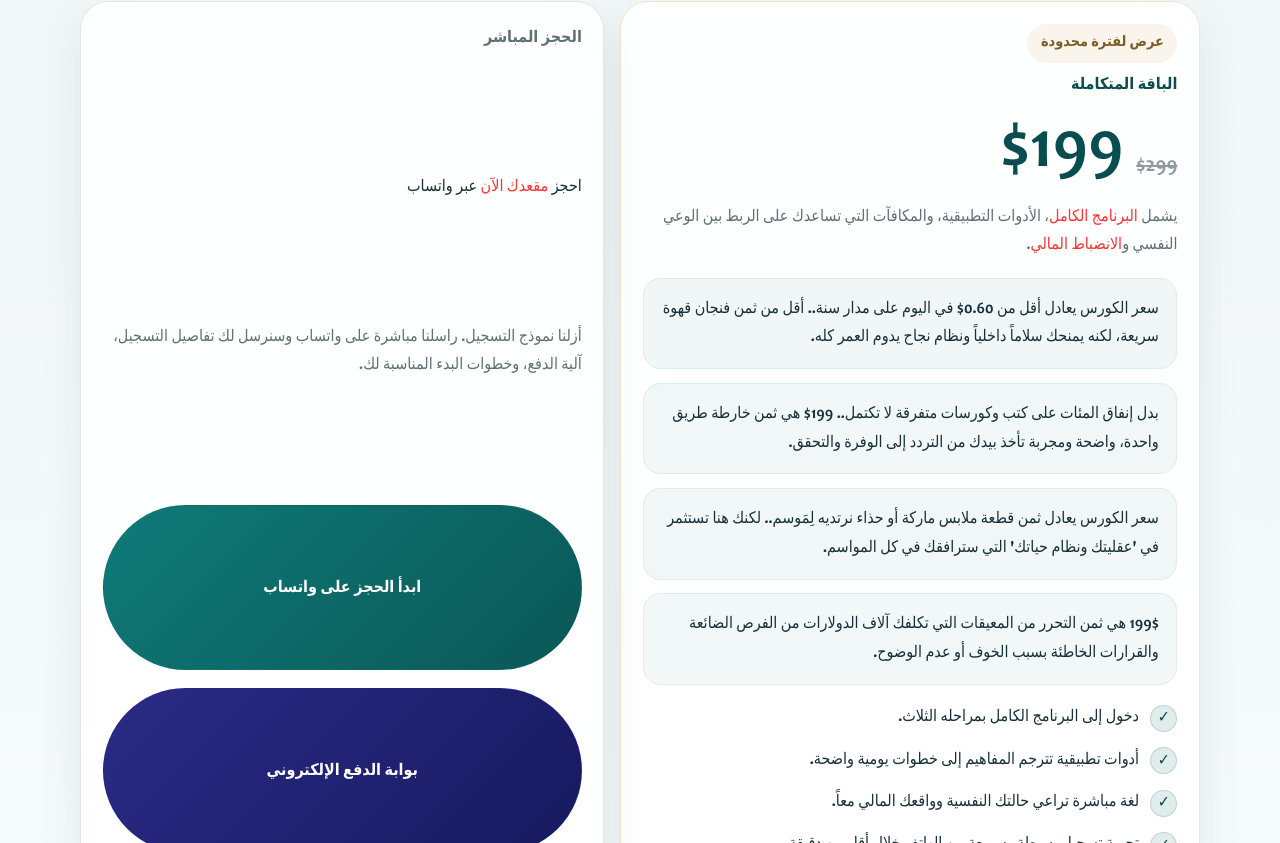
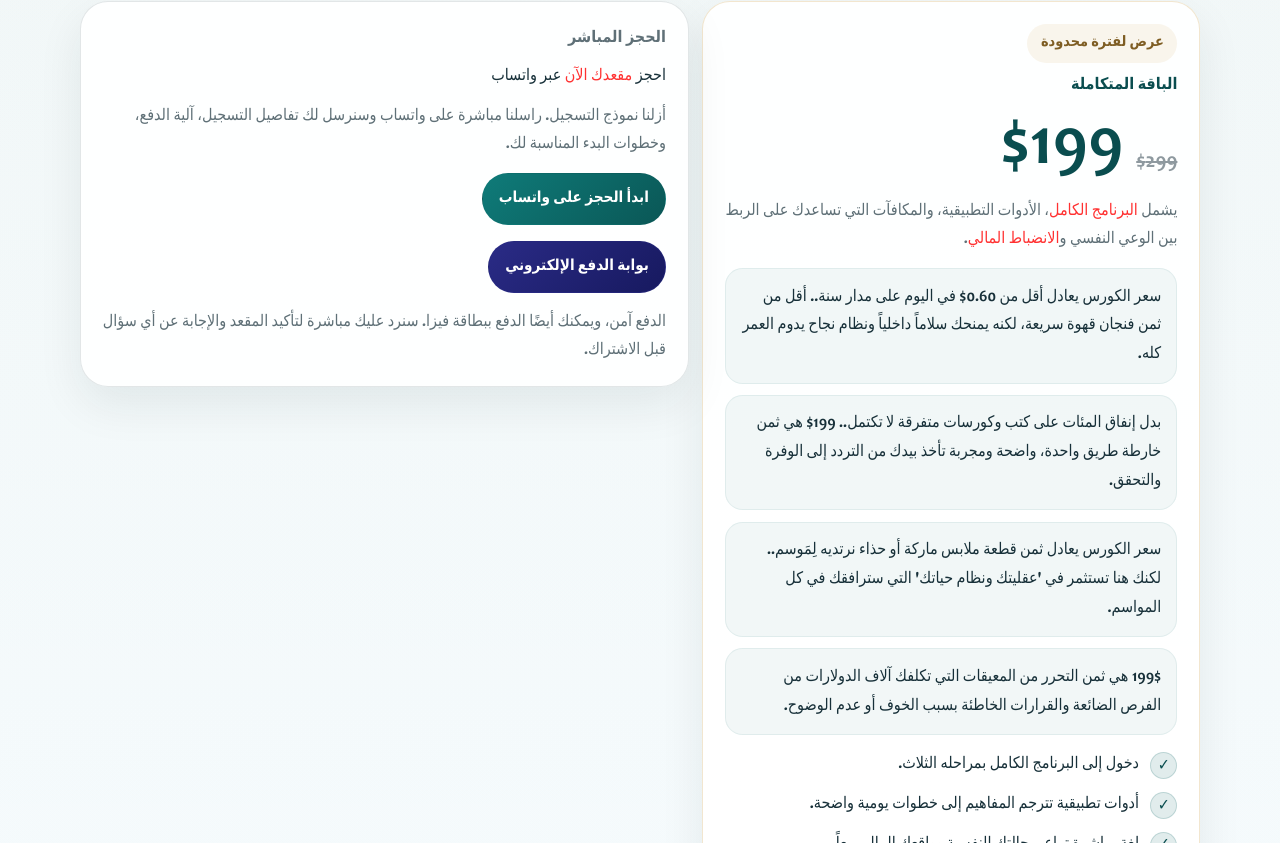
Before and after one commit to candraos/feelingblissacademy.com, a Next.js app: page / in a window 1280 px wide. Shown: the part 7237-8080 px from the top of the page. Built offline with nearby package versions, Linux system fonts and the light colour scheme; no server answers.

Commit message:
adjust pricing desktop view

```diff
--- a/src/app/globals.css
+++ b/src/app/globals.css
@@ -1130,6 +1130,34 @@ section[id] {
     grid-template-columns: minmax(0, 1.05fr) minmax(0, 0.95fr);
   }
 
+  .offer-layout {
+    grid-template-columns: minmax(0, 0.9fr) minmax(0, 1.1fr);
+    align-items: start;
+    gap: 0.85rem;
+  }
+
+  .pricing-card,
+  .register-card {
+    gap: 0.95rem;
+  }
+
+  .pricing-message-list,
+  .offer-layout .feature-list,
+  .offer-layout .card-grid {
+    gap: 0.7rem;
+  }
+
+  .pricing-message {
+    padding: 0.85rem 0.95rem;
+  }
+
+  .register-card .button {
+    justify-self: start;
+    min-height: 3rem;
+    padding: 0.75rem 1rem;
+    font-size: 0.95rem;
+  }
+
   .pain-grid,
   .module-grid,
   .audience-grid,
```
